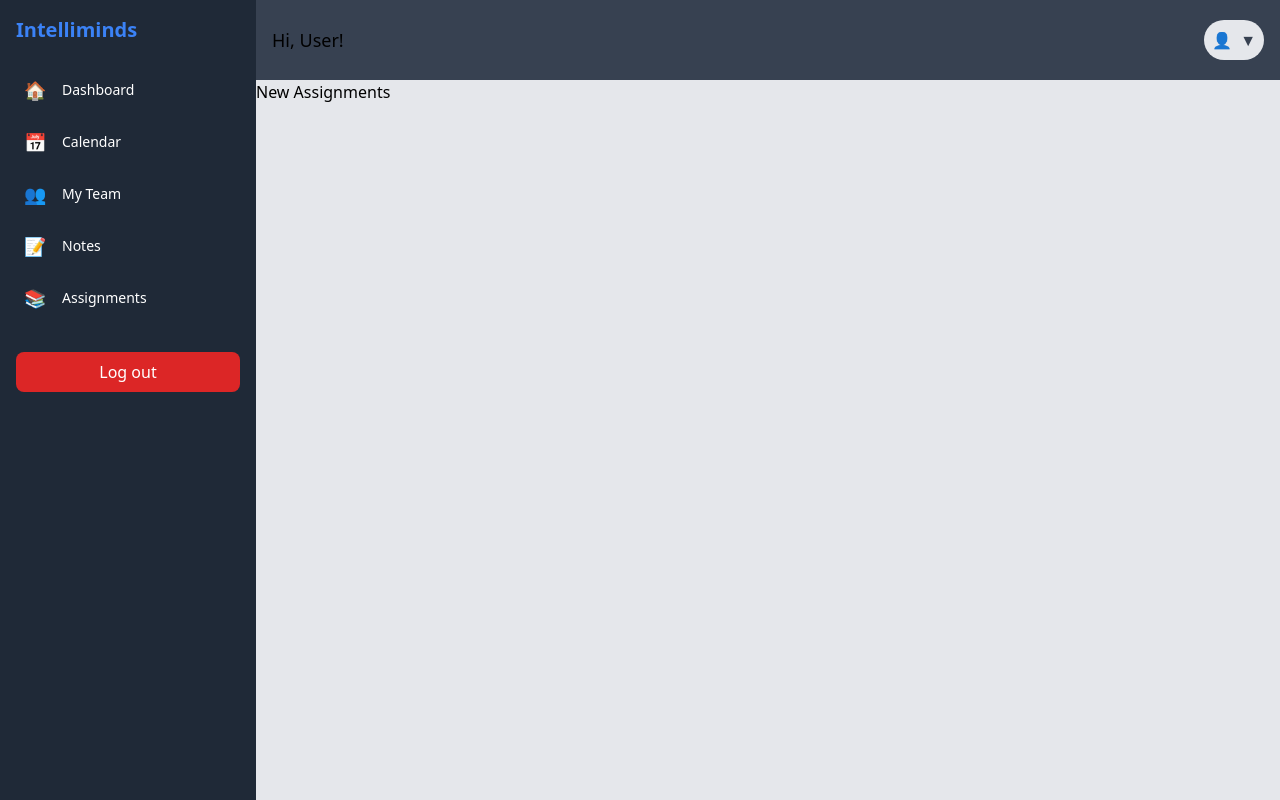
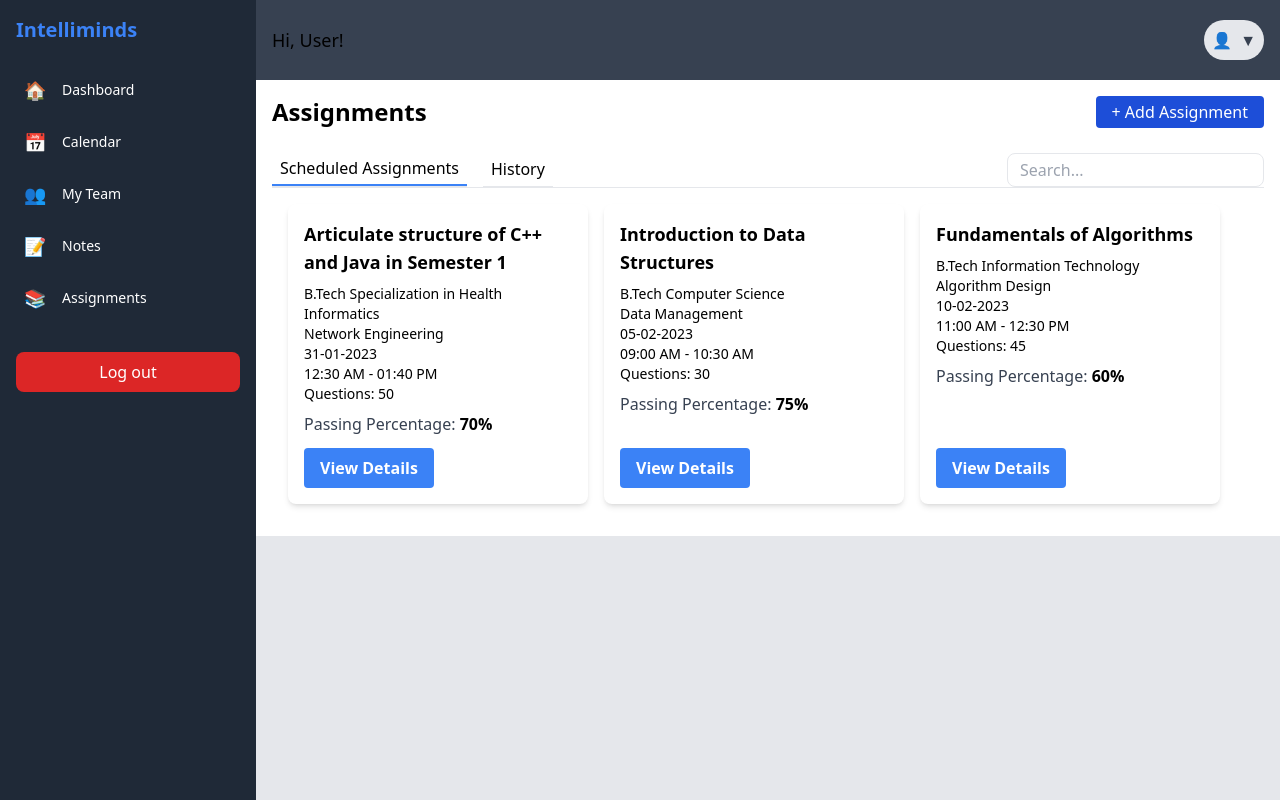
Before and after one commit to aaronbiscotti/intelliminds-crm, a Next.js app: page /assignments in a window 1280 px wide. Built offline with nearby package versions, Linux system fonts and the light colour scheme.

Commit message:
Assingment changes bug with state

```diff
--- a/app/assignments/page.js
+++ b/app/assignments/page.js
@@ -1,12 +1,85 @@
-// pages/new-assignments.js
-import React from 'react';
+"use client";
+import React, { useState } from 'react';
+const Card = ({ title, course, subject, date, time, questions, percentage }) => (
+    <div className="bg-white shadow-md rounded-lg p-4 m-2" style={{ width: '300px', height: '300px' }}>
+        <div className="flex flex-col justify-between h-full">
+            <div>
+                <h2 className="text-lg font-semibold mb-2">{title}</h2>
+                <p className="text-sm">{course}</p>
+                <p className="text-sm">{subject}</p>
+                <p className="text-sm">{date}</p>
+                <p className="text-sm">{time}</p>
+                <p className="text-sm">Questions: {questions}</p>
+                <div className="mt-2">
+                    <span className="text-gray-700">Passing Percentage: </span>
+                    <span className="font-semibold">{percentage}%</span>
+                </div>
+            </div>
+            <button className="bg-blue-500 hover:bg-blue-700 text-white font-bold py-2 px-4 rounded self-start focus:outline-none focus:shadow-outline">
+                View Details
+            </button>
+        </div>
+    </div>
+);
 
 export default function AssignmentsPage() {
-    return (
-        <div className="container">
-            {/* Add the HTML and CSS that would replicate the look of the page you want based on the screenshot */}
-            <h1>New Assignments</h1>
-            {/* Rest of your page content */}
-        </div>
-    );
-}
+    const [activeTab, setActiveTab] = useState('scheduled');
+
+    const assignmentsData = {
+        scheduled: [
+            // Temporary data for scheduled assignments
+            { title: 'Articulate structure of C++ and Java in Semester 1', course: 'B.Tech Specialization in Health Informatics', subject: 'Network Engineering', date: '31-01-2023', time: '12:30 AM - 01:40 PM', questions: 50, percentage: 70 },
+            { title: 'Introduction to Data Structures', course: 'B.Tech Computer Science', subject: 'Data Management', date: '05-02-2023', time: '09:00 AM - 10:30 AM', questions: 30, percentage: 75 },
+            { title: 'Fundamentals of Algorithms', course: 'B.Tech Information Technology', subject: 'Algorithm Design', date: '10-02-2023', time: '11:00 AM - 12:30 PM', questions: 45, percentage: 60 },
+        ],
+        history: [
+            // Temporary data for history assignments
+            { title: 'Machine Learning Basics', course: 'B.Tech AI Specialization', subject: 'Artificial Intelligence', date: '15-01-2023', time: '02:00 PM - 03:40 PM', questions: 35, percentage:
+            80, },
+            { title: 'Advanced Database Systems', course: 'M.Tech Specialization in Data Storage', subject: 'Data Engineering', date: '22-01-2023', time: '01:00 PM - 02:40 PM', questions: 40, percentage: 85 },
+            { title: 'Network Security Fundamentals', course: 'B.Tech Cyber Security', subject: 'Secure Communications', date: '28-01-2023', time: '03:30 PM - 05:00 PM', questions: 30, percentage: 65 },
+            ],
+            };
+            return (
+                <div className="container mx-auto px-4 py-4 bg-white">
+                  <div className="flex justify-between items-center mb-6">
+                <h1 className="text-2xl font-bold">Assignments</h1>
+                <button className="bg-blue-700 hover:bg-blue-900 text-white  py-1 px-4 rounded">
+                    + Add Assignment
+                </button>
+            </div>
+                  <div className="flex justify-between items-center ">
+                    <div className='flex justify-start'>
+                    <div className="flex border-b mr-4">
+                      <button
+                        onClick={() => setActiveTab('scheduled')}
+                        className={`px-2 py-1 ${activeTab === 'scheduled' ? 'border-b-2 border-blue-500' : 'border-transparent'}`}
+                      >
+                        Scheduled Assignments
+                      </button>
+                      </div>
+                      <div className="flex border-b">
+                      <button
+                        onClick={() => setActiveTab('history')}
+                        className={`px-2 py-1 ${activeTab === 'history' ? 'border-b-2 border-blue-500' : 'border-transparent'}`}
+                      >
+                        History
+                      </button>
+                    </div>
+                    </div>
+                    <input
+                      className="border rounded-lg px-3 py-1"
+                      type="search"
+                      placeholder="Search..."
+                      // Implement the search logic here
+                    />
+                  </div>
+                  <hr className="" />
+                  <div className="flex flex-wrap m-2">
+                    {assignmentsData[activeTab].map((assignment, index) => (
+                      <Card key={index} {...assignment} />
+                    ))}
+                  </div>
+                </div>
+              );
+             }
```
